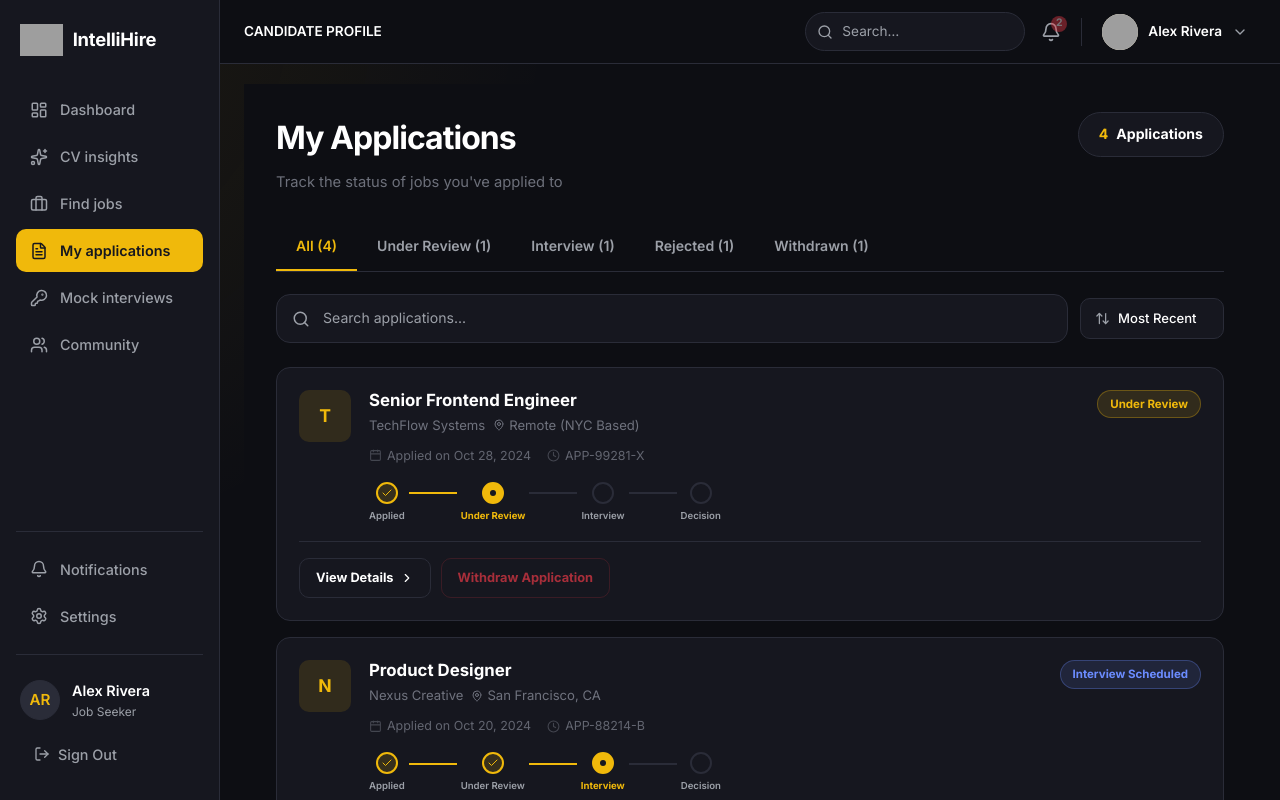
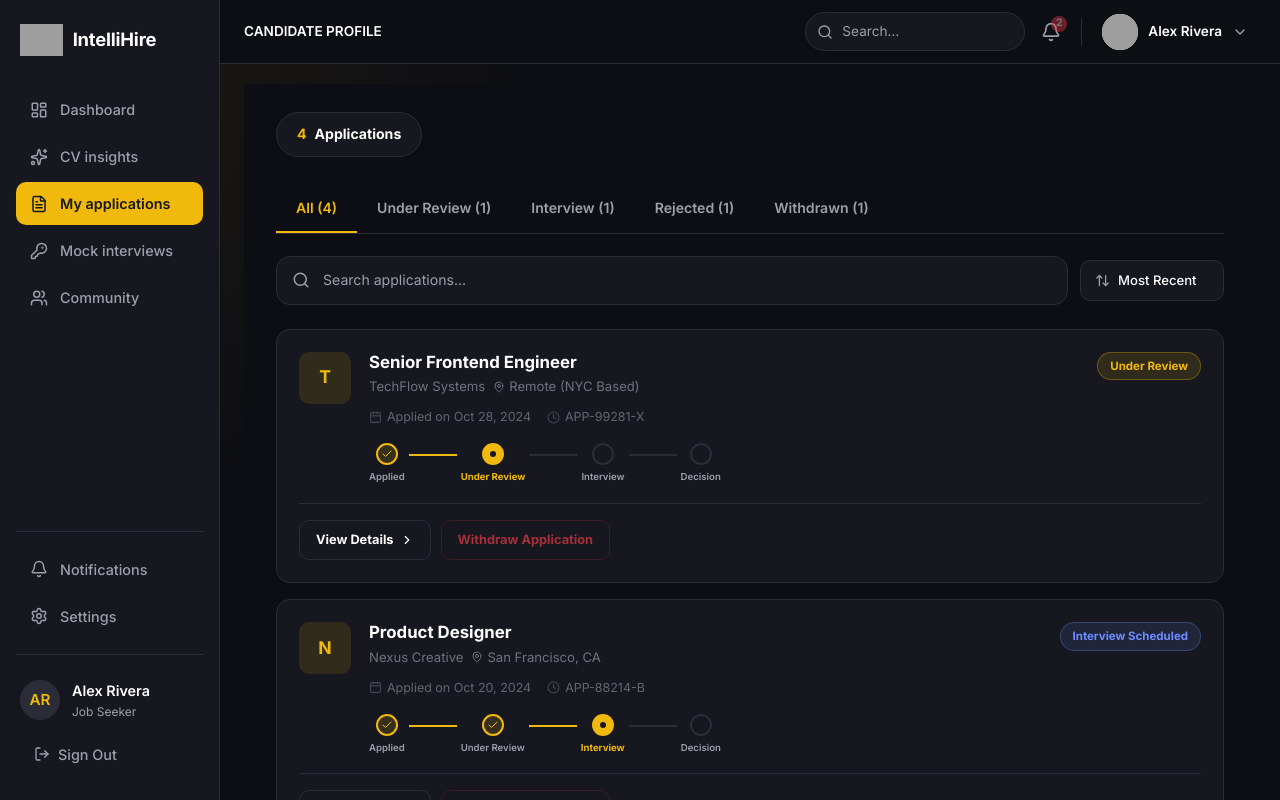
Before and after one commit to IntelliHire-project/Source-code, a React (Create React App) app in the folder frontend/: page /candidate/applications in a window 1280 px wide. Shown: the top 800 px of the page. Built offline with nearby package versions, Linux system fonts and the light colour scheme; grey boxes are pictures that could not be loaded.

Commit message:
SCRUM-370: Remove My Applications page title and replace Find Jobs nav with My Applications

```diff
--- a/frontend/src/components/common/CandidateSidebar.jsx
+++ b/frontend/src/components/common/CandidateSidebar.jsx
@@ -3,7 +3,6 @@ import { Link, useLocation } from 'react-router-dom';
 import {
   LayoutDashboard,
   Sparkles,
-  Briefcase,
   FileText,
   KeyRound,
   Users,
@@ -17,7 +16,6 @@ import logo from '../../logo.png';
 const NAV_ITEMS = [
   { label: 'Dashboard', icon: LayoutDashboard, path: '/candidate/dashboard', exact: true },
   { label: 'CV insights', icon: Sparkles, path: '/candidate/cv-insights' },
-  { label: 'Find jobs', icon: Briefcase, path: '/candidate/jobs' },
   { label: 'My applications', icon: FileText, path: '/candidate/applications' },
   { label: 'Mock interviews', icon: KeyRound, path: '/candidate/mock-interviews' },
   { label: 'Community', icon: Users, path: '/candidate/community' },
--- a/frontend/src/pages/candidate/MyApplications.jsx
+++ b/frontend/src/pages/candidate/MyApplications.jsx
@@ -382,12 +382,6 @@ function MyApplications() {
     <div className="my-applications">
       {/* Header */}
       <div className="my-applications__header">
-        <div className="my-applications__header-left">
-          <h1 className="my-applications__title">My Applications</h1>
-          <p className="my-applications__subtext">
-            Track the status of jobs you've applied to
-          </p>
-        </div>
         <div className="my-applications__count-badge">
           <strong>{applications.length}</strong> Applications
         </div>
--- a/frontend/src/pages/candidate/applications.css
+++ b/frontend/src/pages/candidate/applications.css
@@ -15,30 +15,7 @@
 /* ── Header ── */
 
 .my-applications__header {
-  display: flex;
-  align-items: flex-start;
-  justify-content: space-between;
-  gap: 20px;
   margin-bottom: 28px;
-}
-
-.my-applications__header-left {
-  flex: 1;
-}
-
-.my-applications__title {
-  margin: 0;
-  font-size: 2rem;
-  font-weight: 800;
-  letter-spacing: -0.03em;
-  color: var(--text-on-dark);
-}
-
-.my-applications__subtext {
-  margin: 8px 0 0;
-  font-size: 0.92rem;
-  color: var(--text-on-dark-muted);
-  opacity: 0.7;
 }
 
 .my-applications__count-badge {
@@ -53,7 +30,6 @@
   font-size: 0.88rem;
   font-weight: 700;
   white-space: nowrap;
-  flex-shrink: 0;
 }
 
 .my-applications__count-badge strong {
```
